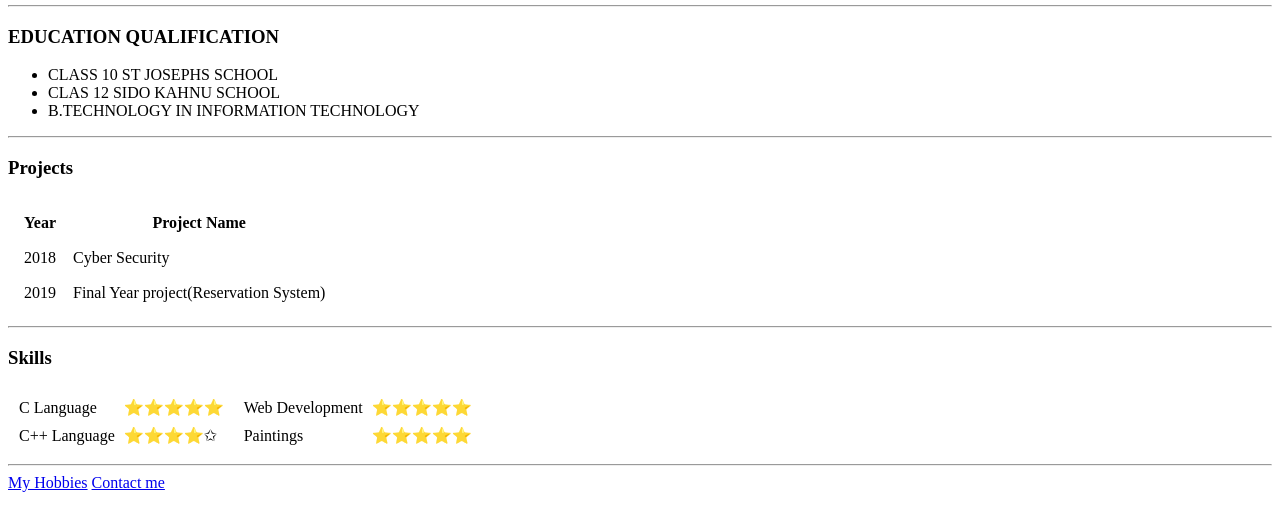
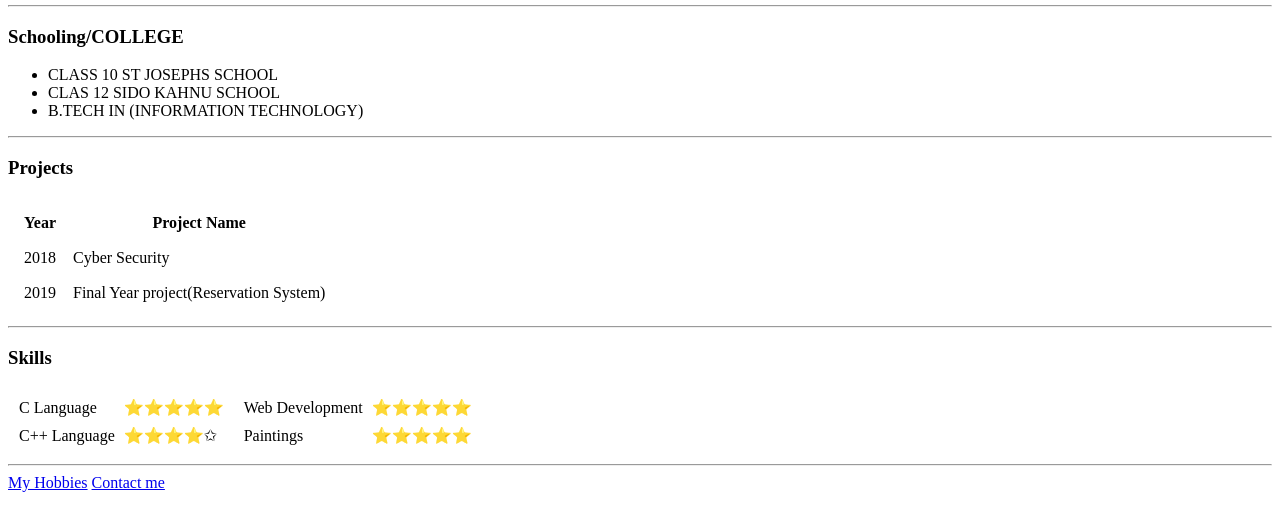
Before and after one commit to deepnkr09/cv, a plain HTML site: page index.html in a window 1280 px wide. Shown: the part 221-752 px from the top of the page. Drawn offline with Linux system fonts and the light colour scheme.

Commit message:
Update index.html

```diff
--- a/index.html
+++ b/index.html
@@ -14,11 +14,11 @@
     </table>
 
     <hr>
-    <h3>EDUCATION QUALIFICATION</h3>
+    <h3>Schooling/COLLEGE</h3>
     <ul>
         <li>CLASS 10 ST JOSEPHS SCHOOL</li>
         <li>CLAS 12 SIDO KAHNU SCHOOL</li>
-        <li>B.TECHNOLOGY IN INFORMATION TECHNOLOGY</li>
+        <li>B.TECH IN (INFORMATION TECHNOLOGY)</li>
     </ul>
     <hr>
     <h3>Projects</h3>
```
